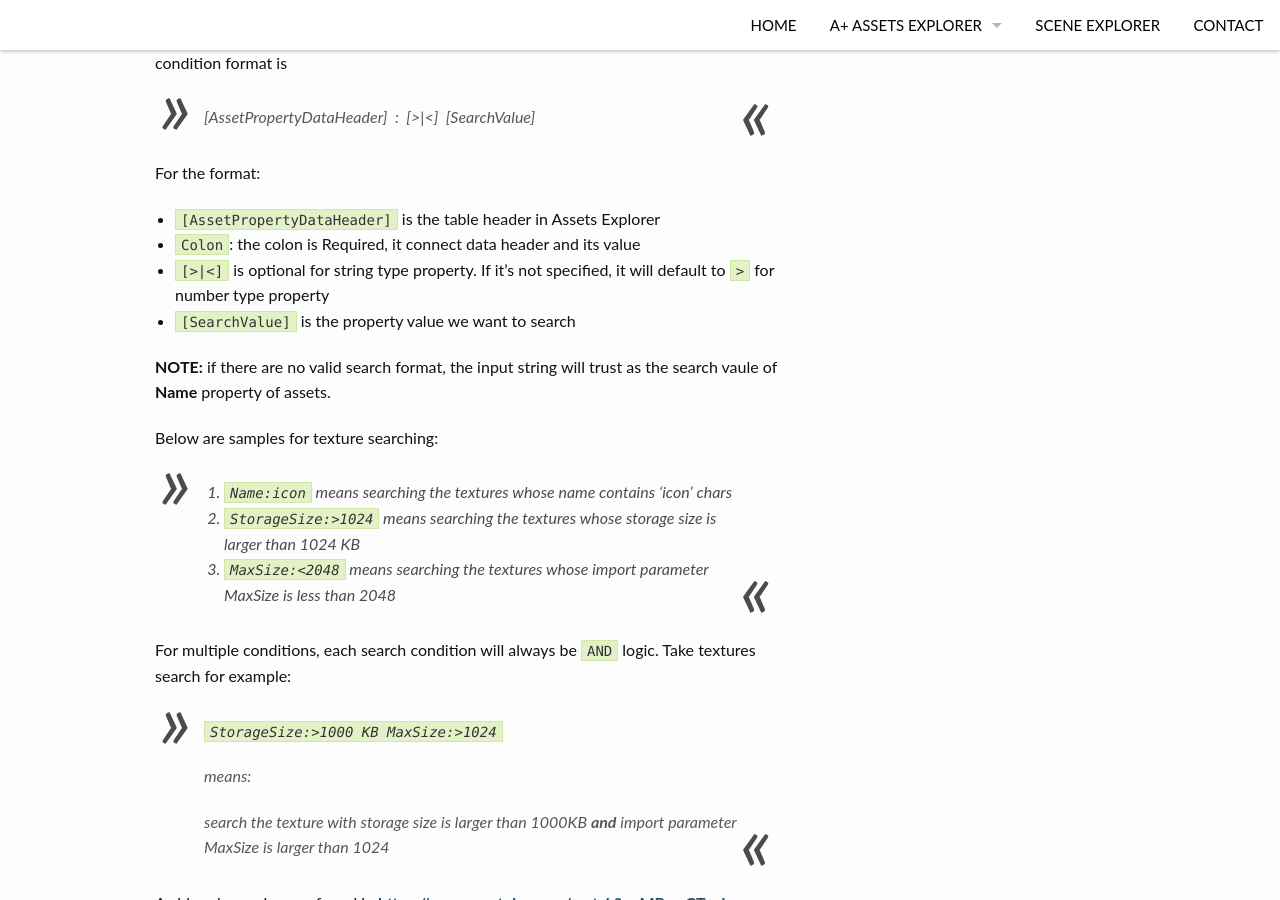
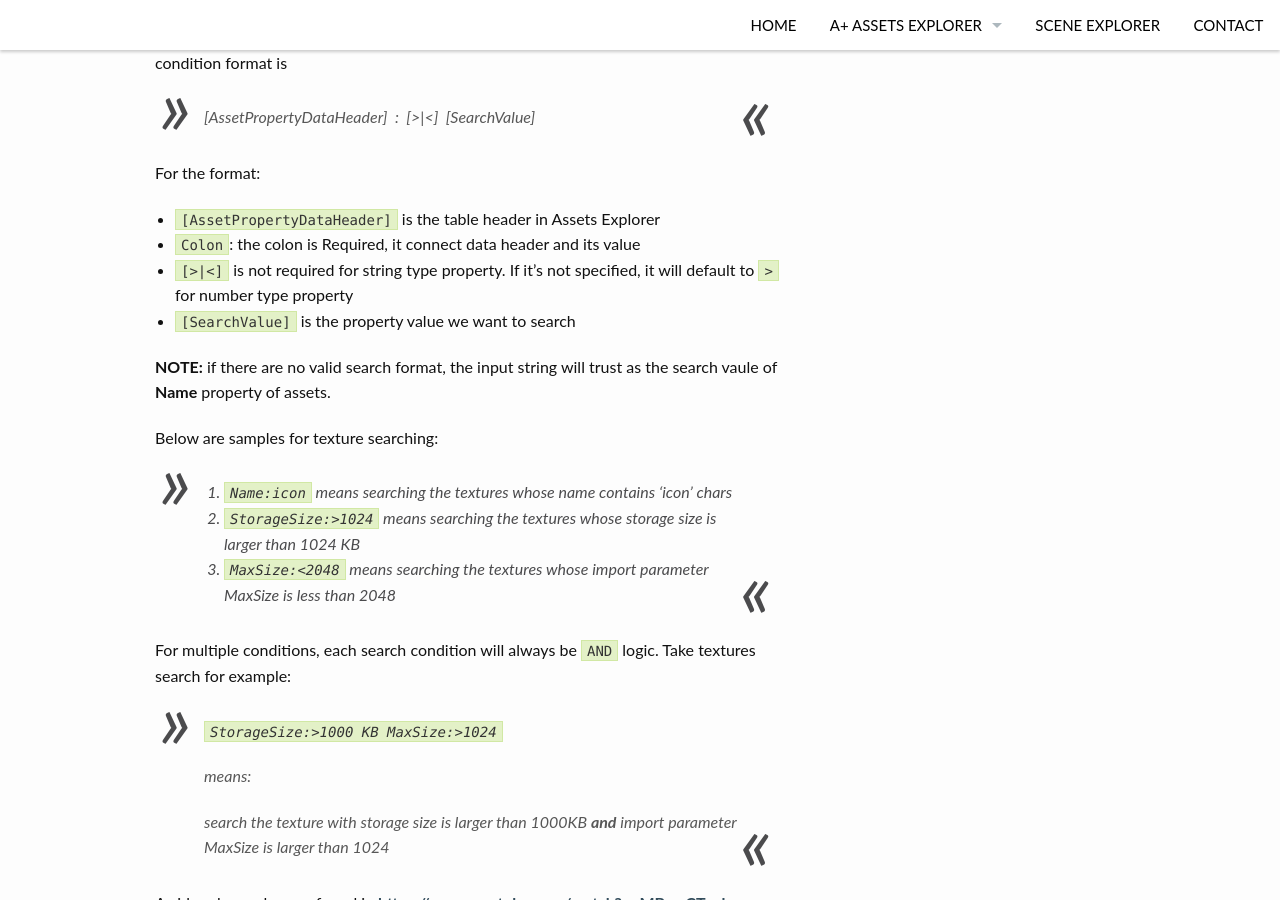
Before and after one commit to amloveyweb/amloveyweb.github.io, a Jekyll site: the page built from pages/AssetsExplorer/assetexplorer_manual.md, in a window 1280 px wide and 900 px high, scrolled down 1728 px. Built offline with Jekyll 4.4.1, drawn with Linux system fonts in a browser that asks for light colours; comment, search, counter and statistics services are not loaded; some of the changed lines change nothing that is shown.

Commit message:
Update assetexplorer_manual.md

```diff
--- a/pages/AssetsExplorer/assetexplorer_manual.md
+++ b/pages/AssetsExplorer/assetexplorer_manual.md
@@ -79,7 +79,7 @@ For the format:
 
  - `[AssetPropertyDataHeader]` is the table header in Assets Explorer
  - `Colon`: the colon is Required, it connect data header and its value
- - `[>|<]` is optional for string type property. If it's not specified, it will default to `>` for number type property
+ - `[>|<]` is not required for string type property. If it's not specified, it will default to `>` for number type property
  - `[SearchValue]` is the property value we want to search
 
 __NOTE:__ if there are no valid search format, the input string will trust as the search vaule of __Name__ property of assets.
```
